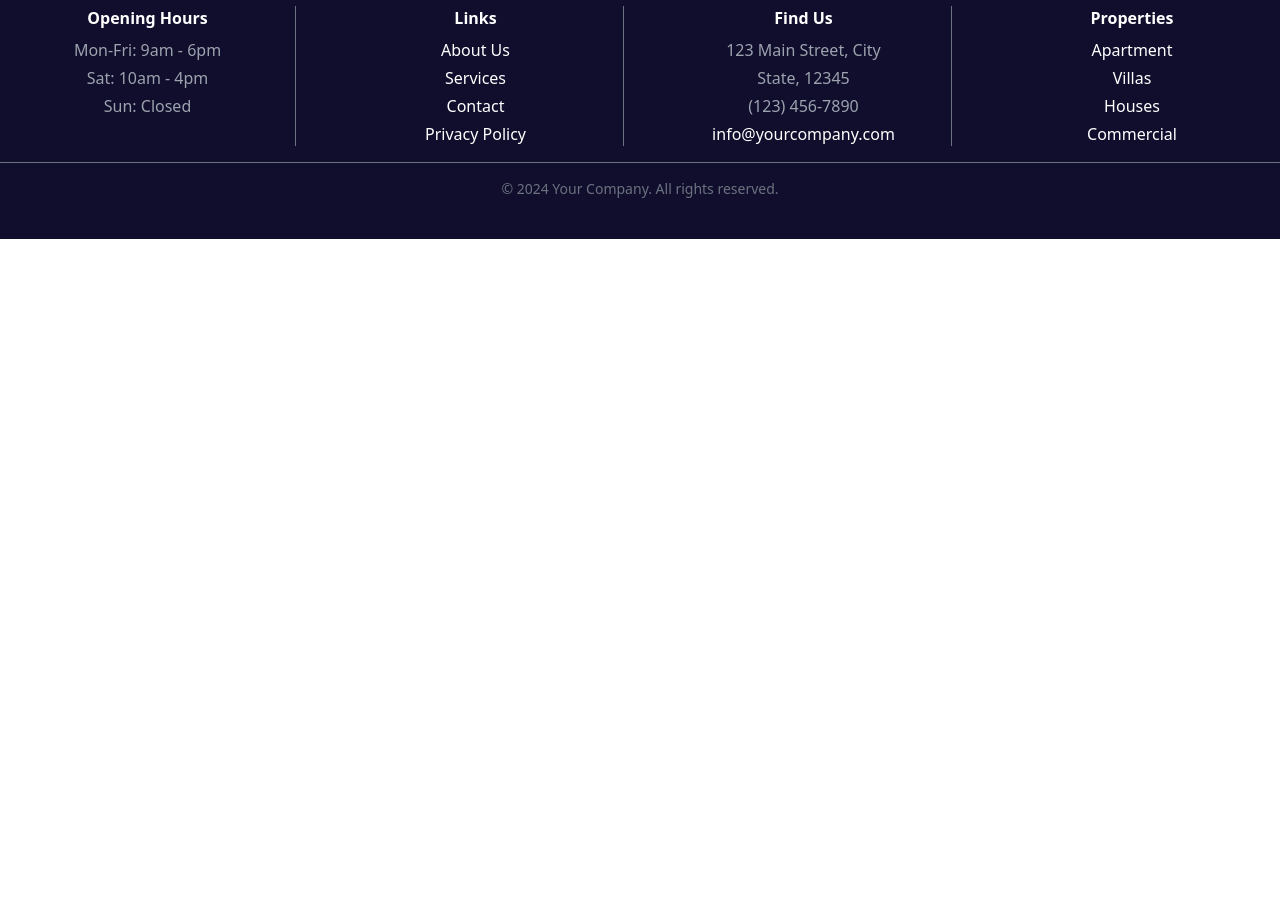
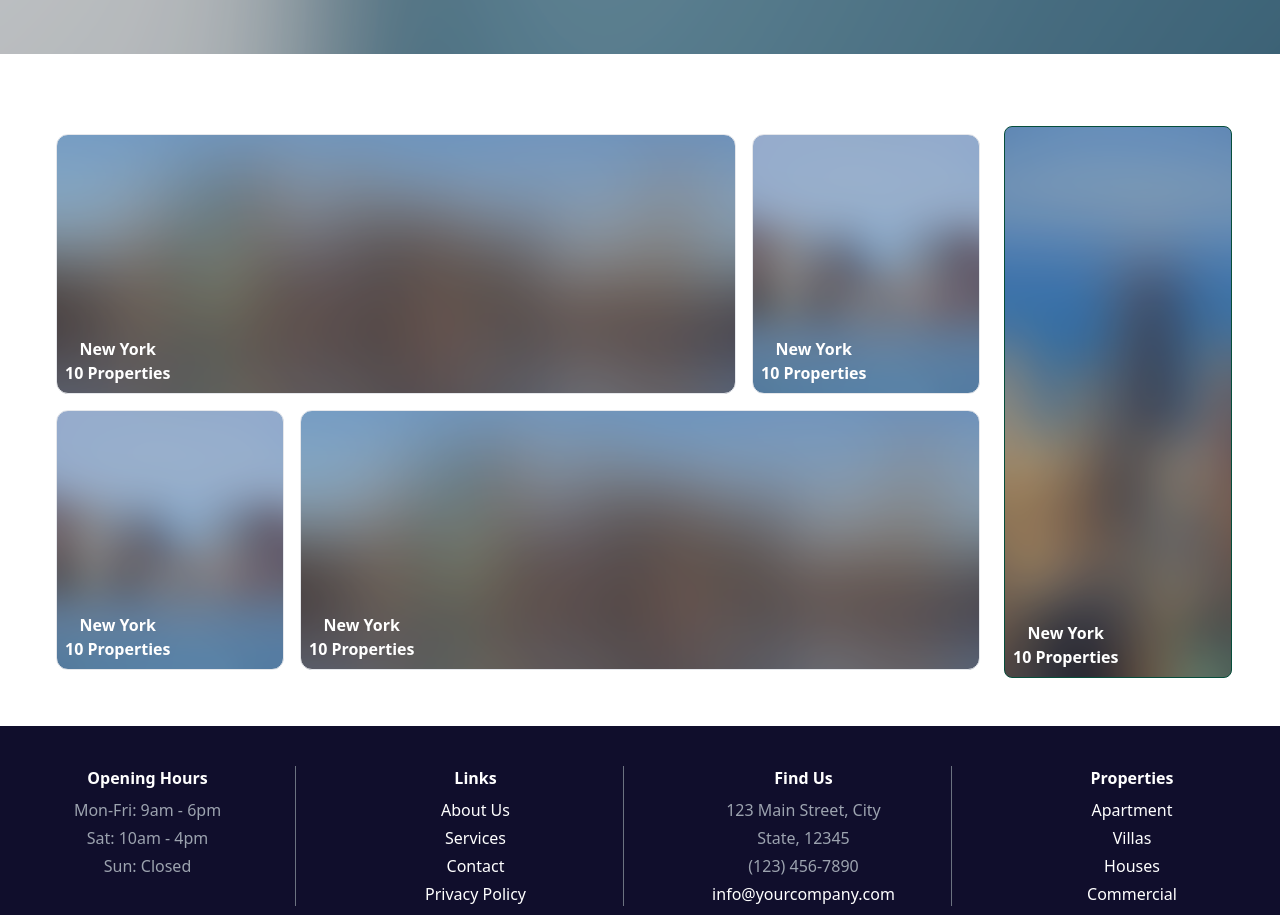
Before and after one commit to mayushh/house-renting, a React (Create React App) app: page / in a window 1280 px wide. Shown: the part 2025-2940 px from the top of the page. Before the commit the page ends 2264 px from the top, so only its background shows below. Built offline with nearby package versions, Linux system fonts and the light colour scheme.

Commit message:
front page alllmost completed

```diff
--- a/src/App.css
+++ b/src/App.css
@@ -27,7 +27,6 @@
 }
 .bgimg{
   background-image: url(./components/get_In_Touch_bg.png);
-  height: 75.4vh;
   background-size: cover;
   max-width: 100%;
 }
--- a/src/App.js
+++ b/src/App.js
@@ -4,6 +4,7 @@ import './App.css';
 import Footer from './components/Footer';
 import Body from './components/Body';
 import ContactUsForm from './components/ContactUsForm'
+import CityYouLive from './CityYouLive';
 
 function App() {
   return (
@@ -11,6 +12,7 @@ function App() {
       <Header/>
       <Body/>
       <ContactUsForm/>
+      <CityYouLive/>
       <Footer/>
     </div>
   );
--- a/src/components/ContactUsForm.js
+++ b/src/components/ContactUsForm.js
@@ -22,7 +22,7 @@ const ContactUsForm = () => {
 
       </div> */}
 
-<div className='flex flex-col lg:flex-row flex-wrap h-auto lg:h-screen px-4 md:px-8 lg:px-32 pt-20 pb-14 bgimg mt-16 mb-16 mx-auto'>
+<div className='flex flex-col lg:flex-row flex-wrap h-auto lg:h-auto px-4 md:px-8 lg:px-32 pt-20 pb-14 bgimg mt-16 mb-16 mx-auto'>
   <div className='bg-[#100E2C] flex flex-wrap w-full lg:w-1/3 h-auto lg:h-auto mx-auto lg:mr-auto p-6 lg:p-10 rounded-xl mb-10 lg:mb-0'>
     <h3 className='text-white text-left font-bold mb-5 text-xl lg:text-2xl'>Get in touch</h3>
     <p className='text-white text-left text-sm lg:text-base mb-5'>Leo morbi faucibus mattis pharetra tellus velit ultricies duis rhoncus</p>
```
